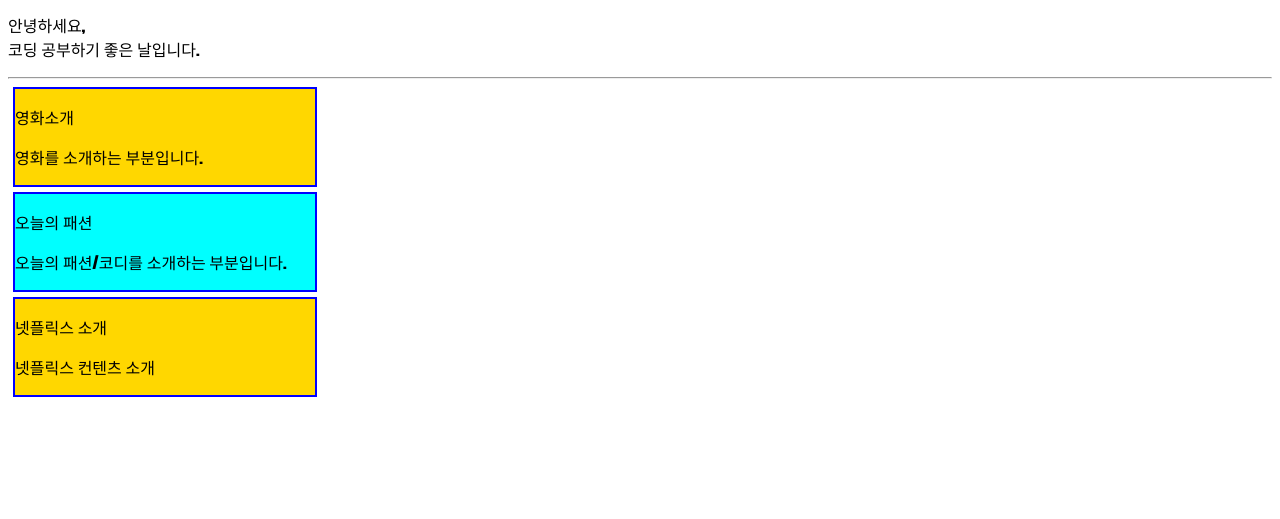
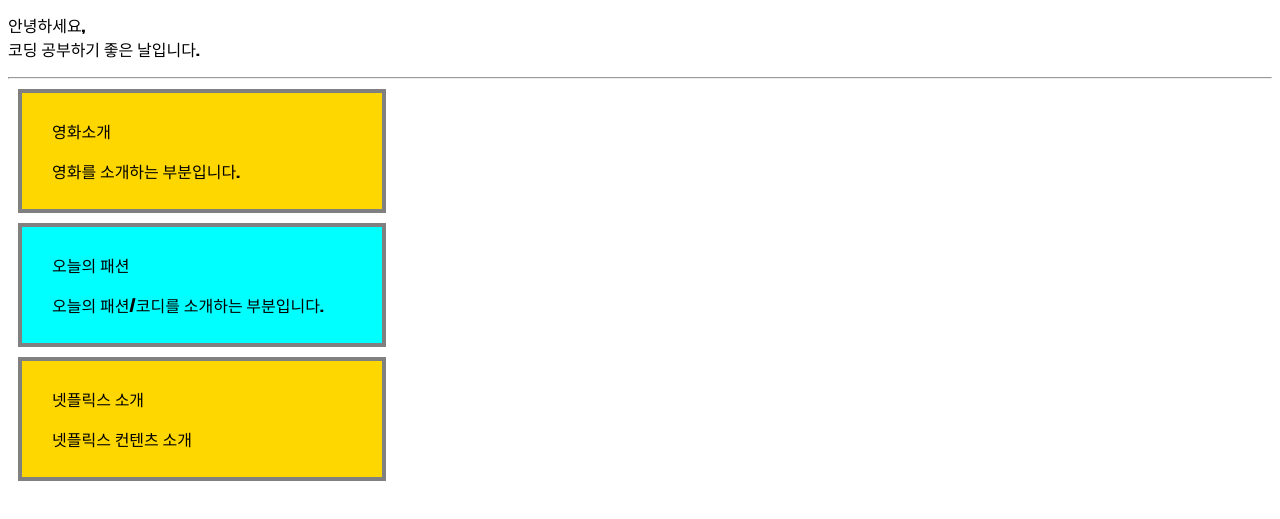
Before and after one commit to LeeHyoShin/WebStudy, a plain HTML site: page index.html in a window 1280 px wide. Shown: the part 171-690 px from the top of the page. Drawn offline with Linux system fonts and the light colour scheme.

Commit message:
스타일 수정

```diff
--- a/index.html
+++ b/index.html
@@ -6,8 +6,12 @@
     <title>웹 스터디 ::: 이효신</title>
     <style>
         div {
-            border: solid 2px blue;
-            margin: 5px;
+            border-top:solid 4px gray ;
+            border-left:solid 4px gray ;
+            border-right:solid 4px gray ;
+            border-bottom:solid 4px gray ;
+            margin: 10px;
+            padding: 10px 30px 10px 30px;
             width: 300px;
         }
         div.contents {
```
